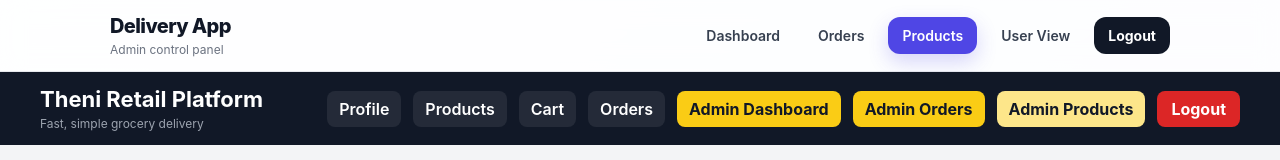
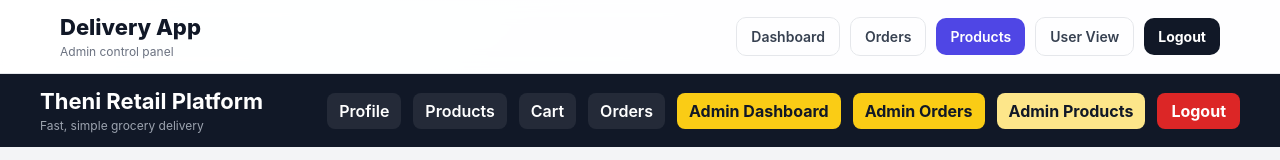
Before and after one commit to Prasanth1617/delivery-app, a React (Create React App) app in the folder client/: page /admin/products in a window 1280 px wide. Shown: the top 160 px of the page. Built offline with nearby package versions, Linux system fonts and the light colour scheme; no server answers; sample sign-in values are in the browser's storage.

Commit message:
fix admin link visibility in navbar

```diff
--- a/client/src/components/AppLayout.js
+++ b/client/src/components/AppLayout.js
@@ -5,10 +5,12 @@ function AppLayout({ children }) {
   const navigate = useNavigate();
 
   const token = localStorage.getItem("token");
+  const role = localStorage.getItem("role");
   const isAdminPage = location.pathname.startsWith("/admin");
 
   const handleLogout = () => {
     localStorage.removeItem("token");
+    localStorage.removeItem("role");
     localStorage.removeItem("cart");
     navigate("/");
   };
@@ -19,12 +21,54 @@ function AppLayout({ children }) {
     return children;
   }
 
+  const navLinkStyle = (path) => ({
+    padding: "10px 14px",
+    borderRadius: "10px",
+    fontSize: "14px",
+    fontWeight: "600",
+    color: isActive(path) ? "#ffffff" : "#374151",
+    background: isActive(path) ? "#4f46e5" : "transparent",
+    border: isActive(path) ? "none" : "1px solid #e5e7eb",
+    display: "inline-flex",
+    alignItems: "center",
+    textDecoration: "none",
+  });
+
   return (
     <div>
-      <header className="app-navbar">
-        <div className="app-navbar-inner">
+      <div
+        style={{
+          position: "sticky",
+          top: 0,
+          zIndex: 1000,
+          background: "rgba(255,255,255,0.9)",
+          backdropFilter: "blur(10px)",
+          borderBottom: "1px solid #e5e7eb",
+        }}
+      >
+        <div
+          style={{
+            maxWidth: "1200px",
+            margin: "0 auto",
+            padding: "14px 20px",
+            display: "flex",
+            justifyContent: "space-between",
+            alignItems: "center",
+            gap: "16px",
+            flexWrap: "wrap",
+          }}
+        >
           <div>
-            <div className="app-brand">Delivery App</div>
+            <h2
+              style={{
+                margin: 0,
+                fontSize: "22px",
+                fontWeight: "800",
+                color: "#111827",
+              }}
+            >
+              Delivery App
+            </h2>
             <p
               style={{
                 margin: "4px 0 0",
@@ -38,64 +82,56 @@ function AppLayout({ children }) {
             </p>
           </div>
 
-          <nav className="app-nav-links">
+          <div
+            style={{
+              display: "flex",
+              gap: "10px",
+              flexWrap: "wrap",
+              alignItems: "center",
+            }}
+          >
             {!isAdminPage ? (
               <>
-                <Link
-                  to="/profile"
-                  className={`app-nav-link ${isActive("/profile") ? "active" : ""}`}
-                >
+                <Link to="/profile" style={navLinkStyle("/profile")}>
                   Profile
                 </Link>
-                <Link
-                  to="/products"
-                  className={`app-nav-link ${isActive("/products") ? "active" : ""}`}
-                >
+                <Link to="/products" style={navLinkStyle("/products")}>
                   Products
                 </Link>
-                <Link
-                  to="/cart"
-                  className={`app-nav-link ${isActive("/cart") ? "active" : ""}`}
-                >
+                <Link to="/cart" style={navLinkStyle("/cart")}>
                   Cart
                 </Link>
-                <Link
-                  to="/orders"
-                  className={`app-nav-link ${isActive("/orders") ? "active" : ""}`}
-                >
+                <Link to="/orders" style={navLinkStyle("/orders")}>
                   Orders
                 </Link>
-                <Link
-                  to="/admin/dashboard"
-                  className={`app-nav-link ${isActive("/admin/dashboard") ? "active" : ""}`}
-                >
-                  Admin
-                </Link>
+
+                {role === "admin" && (
+                  <Link
+                    to="/admin/dashboard"
+                    style={navLinkStyle("/admin/dashboard")}
+                  >
+                    Admin
+                  </Link>
+                )}
               </>
             ) : (
               <>
                 <Link
                   to="/admin/dashboard"
-                  className={`app-nav-link ${isActive("/admin/dashboard") ? "active" : ""}`}
+                  style={navLinkStyle("/admin/dashboard")}
                 >
                   Dashboard
                 </Link>
-                <Link
-                  to="/admin/orders"
-                  className={`app-nav-link ${isActive("/admin/orders") ? "active" : ""}`}
-                >
+                <Link to="/admin/orders" style={navLinkStyle("/admin/orders")}>
                   Orders
                 </Link>
                 <Link
                   to="/admin/products"
-                  className={`app-nav-link ${isActive("/admin/products") ? "active" : ""}`}
+                  style={navLinkStyle("/admin/products")}
                 >
                   Products
                 </Link>
-                <Link
-                  to="/products"
-                  className={`app-nav-link ${isActive("/products") ? "active" : ""}`}
-                >
+                <Link to="/products" style={navLinkStyle("/products")}>
                   User View
                 </Link>
               </>
@@ -103,16 +139,24 @@ function AppLayout({ children }) {
 
             <button
               onClick={handleLogout}
-              className="secondary-btn"
-              style={{ padding: "10px 14px" }}
+              style={{
+                padding: "10px 14px",
+                borderRadius: "10px",
+                fontSize: "14px",
+                fontWeight: "700",
+                background: "#111827",
+                color: "#ffffff",
+                border: "none",
+                cursor: "pointer",
+              }}
             >
               Logout
             </button>
-          </nav>
+          </div>
         </div>
-      </header>
+      </div>
 
-      <main>{children}</main>
+      <div>{children}</div>
     </div>
   );
 }
```
